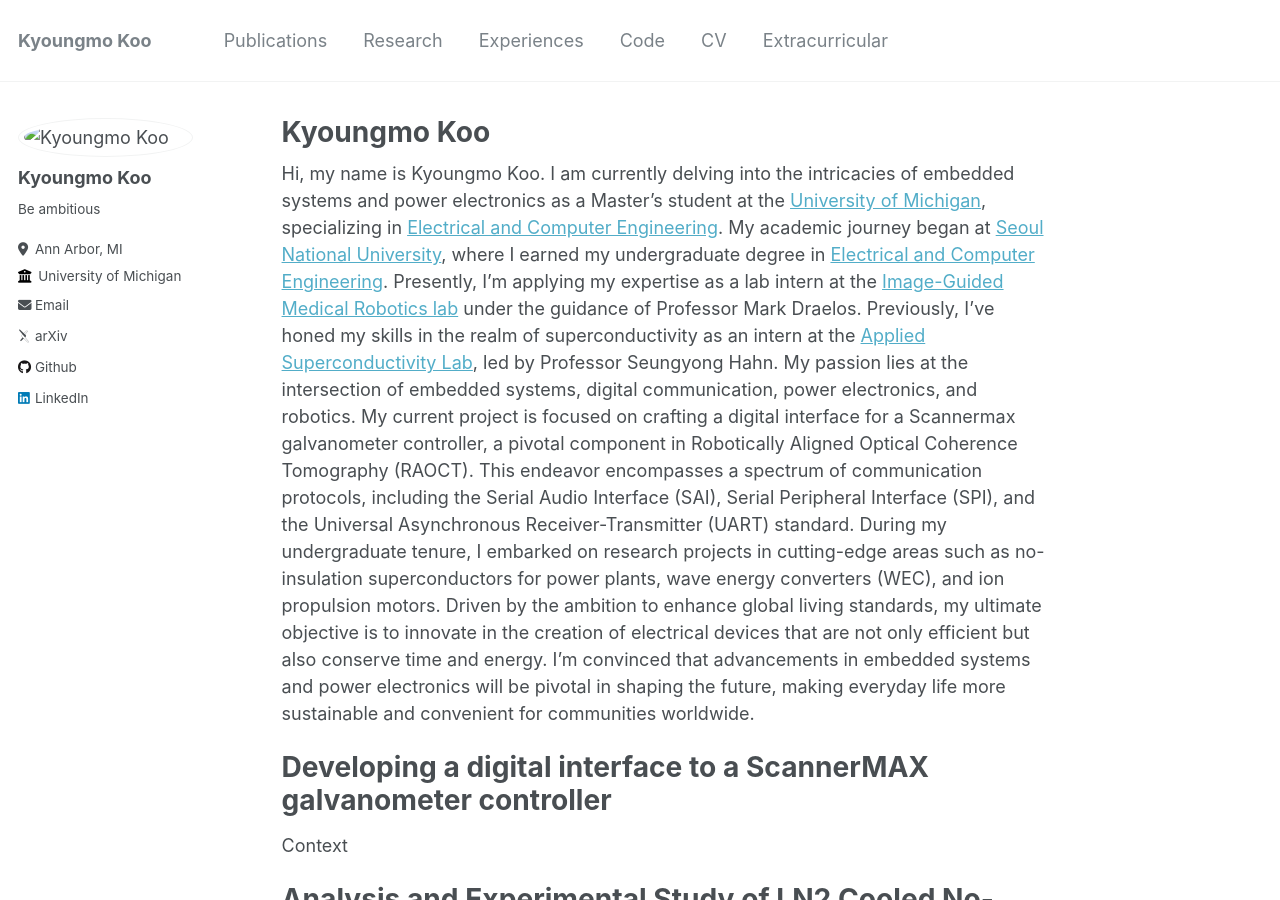
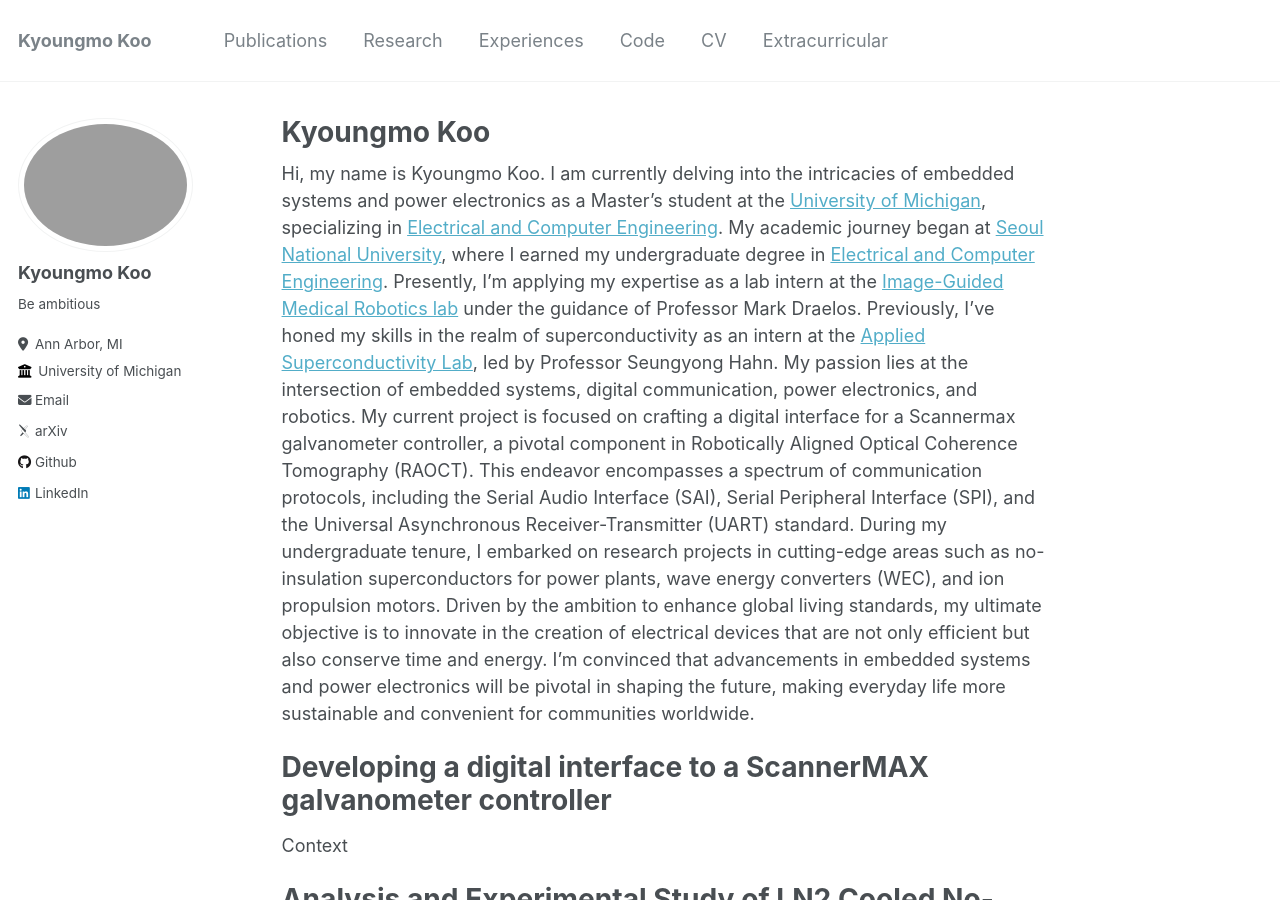
Before and after one commit to kyoungmokoo/kyoungmokoo.github.io, a Jekyll site: the page built from _pages/about.md, in a window 1280 px wide and 900 px high. Built offline with Jekyll 4.4.1, drawn with Linux system fonts in a browser that asks for light colours; some web fonts are replaced.

Commit message:
modified 1

```diff
--- a/_config.yml
+++ b/_config.yml
@@ -21,7 +21,7 @@ repository               : "academicpages/academicpages.github.io"
 #               Additional customization can be done by editing /_includes/author-profile.html
 author:
   # Biographic information
-  avatar           : "images/kmkoo_photo_resized.jpg"
+  avatar           : "bio_photo.jpg"
   name             : "Kyoungmo Koo"
   pronouns         : # example: "she/her"
   bio              : "Be ambitious"
```
